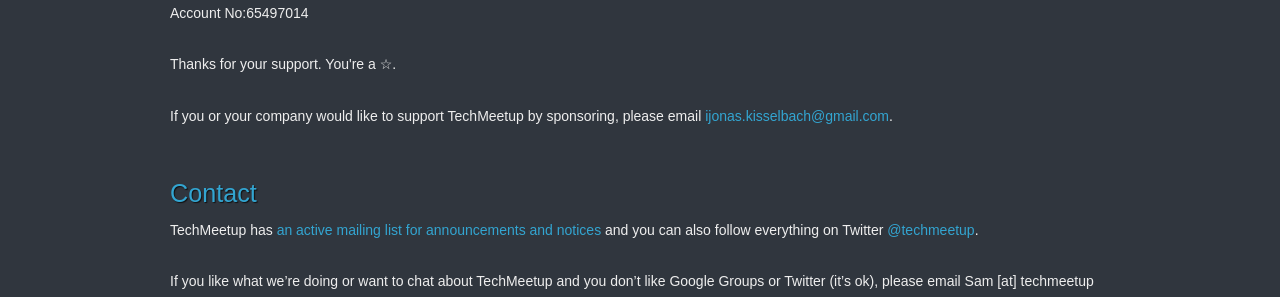
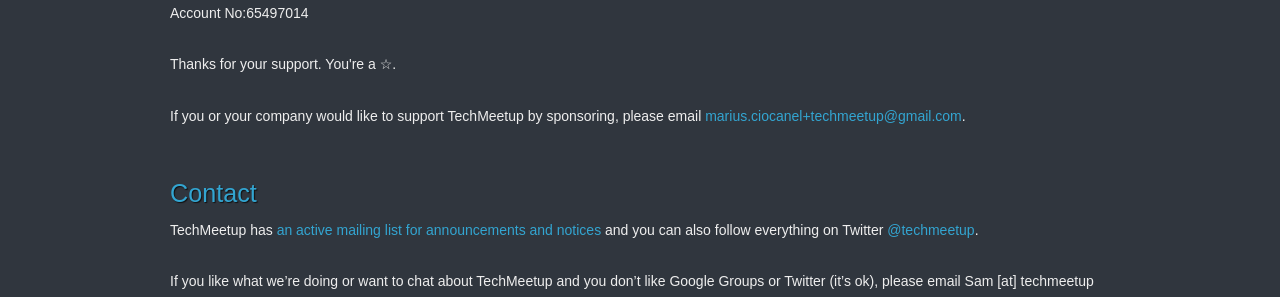
Before and after one commit to techmeetup/techmeetup.co.uk, a Jekyll site: the page built from about.html, in a window 1280 px wide. Shown: the part 966-1263 px from the top of the page. Built offline with Jekyll 4.4.1, drawn with Linux system fonts in a browser that asks for light colours.

Commit message:
change contact email address for sponsorship queries.

```diff
--- a/about.html
+++ b/about.html
@@ -58,7 +58,7 @@
 Thanks for your support. You're a &#9734;.
 </p>
 <p>
-If you or your company would like to support TechMeetup by sponsoring, please email <a href="mailto:ijonas.kisselbach@gmail.com">ijonas.kisselbach@gmail.com</a>.
+If you or your company would like to support TechMeetup by sponsoring, please email <a href="mailto:marius.ciocanel+techmeetup@gmail.com">marius.ciocanel+techmeetup@gmail.com</a>.
 </p>
 <br />
 <h2>Contact</h2>
```
